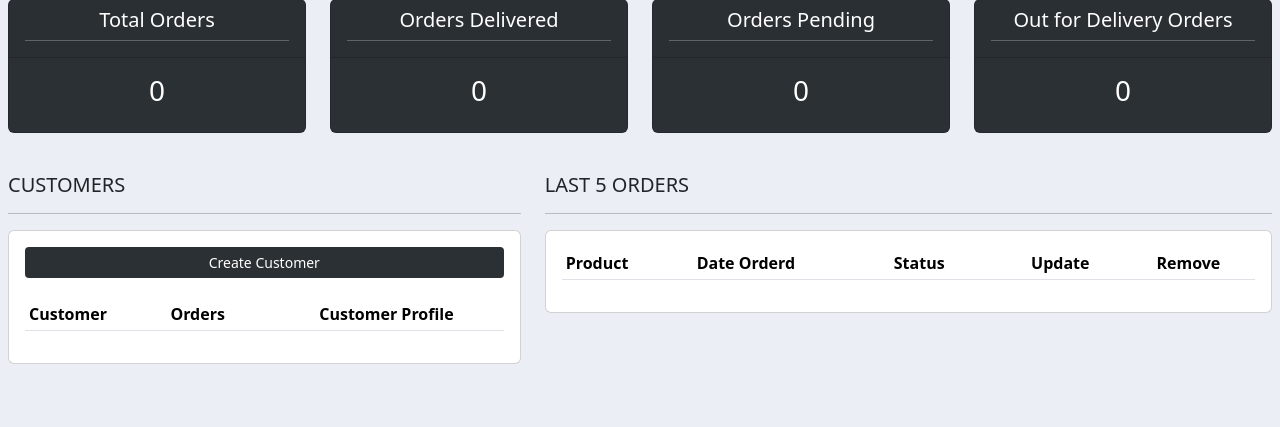
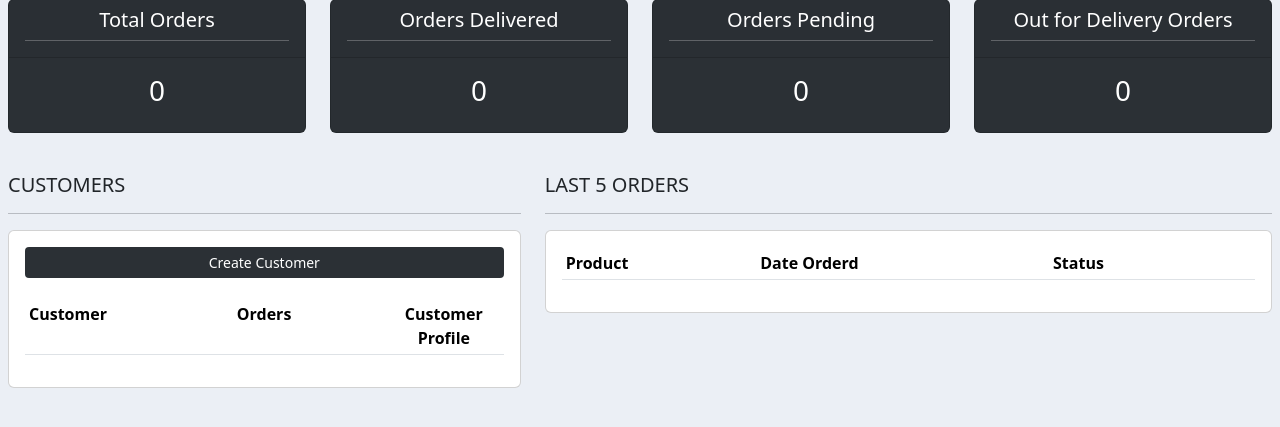
Before and after one commit to AbdulRahmanMudasser/django-crm, a Django app: page / in a window 1280 px wide. Shown: the part 81-508 px from the top of the page. Run offline with Django 5.2, Linux system fonts and the light colour scheme; lists and menus that the app fills with data are empty.

Commit message:
create product view, url, template, modifications in dashboard.html

```diff
--- a/accounts/templates/accounts/dashboard.html
+++ b/accounts/templates/accounts/dashboard.html
@@ -16,7 +16,7 @@
                 <tr>
                     <th>Customer</th>
                     <th>Orders</th>
-                    <th style="text-align: center;">Customer Profile</th>
+                    <th style="text-align: center; width: 25%;">Customer Profile</th>
                 </tr>
 
                 {% for customer in customers %}
@@ -25,7 +25,7 @@
                     <td>{{ customer.name }}</td>
                     <td>{{ customer.phone }}</td>
 
-                    <td style="text-align: center;">
+                    <td style="text-align: center; width: 25%;">
                         <a href="{% url 'customer' customer.id %}" class="btn btn-sm custom-button">View Profile</a>
                     </td>
                 </tr>
@@ -46,8 +46,12 @@
                     <th>Product</th>
                     <th>Date Orderd</th>
                     <th>Status</th>
-                    <th style="text-align: center;">Update</th>
-                    <th style="text-align: center;">Remove</th>
+
+                    <th></th>
+                    <th></th>
+
+                    {% comment %} <th style="text-align: center; width: 15%;">Update</th>
+                    <th style="text-align: center; width: 15%;">Remove</th> {% endcomment %}
                 </tr>
 
                 {% for order in orders %}
@@ -56,11 +60,11 @@
                     <td>{{ order.date_created }}</td>
                     <td>{{ order.status }}</td>
 
-                    <td style="text-align: center;">
-                        <a href="{% url "update_order" order.id %}" class="btn btn-sm custom-button">Update Order</a>
+                    <td style="text-align: center; width: 10%;">
+                        <a href="{% url "update_order" order.id %}" class="btn btn-sm custom-button">Update</a>
                     </td>
-                    <td style="text-align: center;">
-                        <a href="{% url "delete_order" order.id %}" class="btn btn-sm custom-button">Delete Order</a>
+                    <td style="text-align: center; width: 10%;">
+                        <a href="{% url "delete_order" order.id %}" class="btn btn-sm custom-button">Delete</a>
                     </td>
                 </tr>
                 {% endfor %}
--- a/accounts/views.py
+++ b/accounts/views.py
@@ -48,6 +48,31 @@ def products(request):
     }
 
     return render(request, 'accounts/product.html', context)
+
+# Create Product View
+def create_product(request):
+    # Product Form
+    form = ProductForm()
+
+    # Check Request Method is POST
+    if request.method == 'POST':
+        form = ProductForm(request.POST)
+
+        # Check if Form is Valid
+        if form.is_valid():
+            # Save Form
+            form.save()
+
+            # Redirect to Product List Template
+            return redirect('products')
+
+    context = {
+        'form': form,
+        'function': 'Create New Product'
+    }
+
+    # Render Product Form Template
+    return render(request, 'accounts/product_form.html', context)
 
 # Customer View
 def customer(request, pk):
--- a/crm/urls.py
+++ b/crm/urls.py
@@ -13,6 +13,9 @@ urlpatterns = [
     # View Products URL
     path('products/', views.products, name='products'),
 
+    # Create Product URL
+    path('create_product/', views.create_product, name='create_product'),
+
     # View Customers URL
     path('customers/<str:pk>', views.customer, name='customer'),
 
@@ -26,5 +29,5 @@ urlpatterns = [
     path('delete_order/<str:pk>', views.delete_order, name='delete_order'),
 
     # Create Customer URL
-    path('create_customer', views.create_customer, name='create_customer'),
+    path('create_customer/', views.create_customer, name='create_customer'),
 ]
```
Also changed, not shown: accounts/forms.py (+8 -0 lines), accounts/templates/accounts/product.html (+13 -0 lines), accounts/templates/accounts/product_form.html (added, +39 -0 lines).
